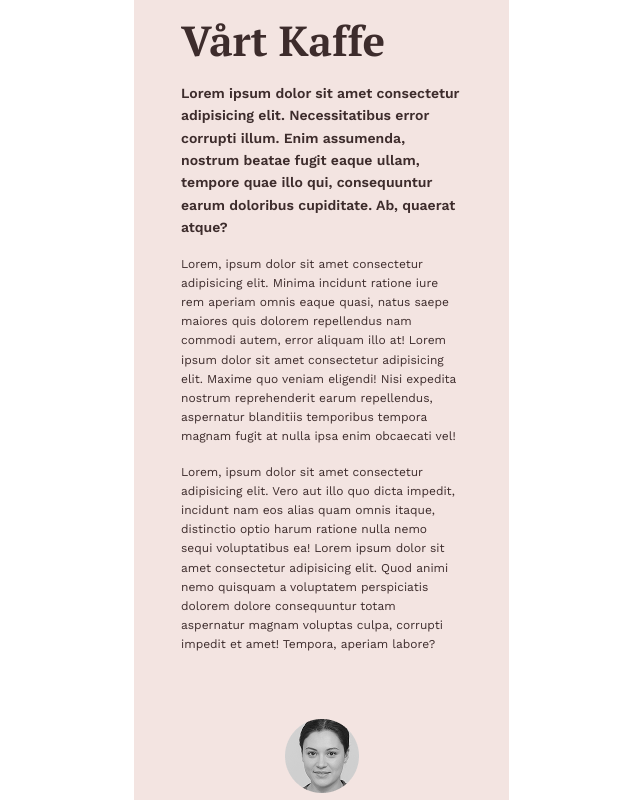
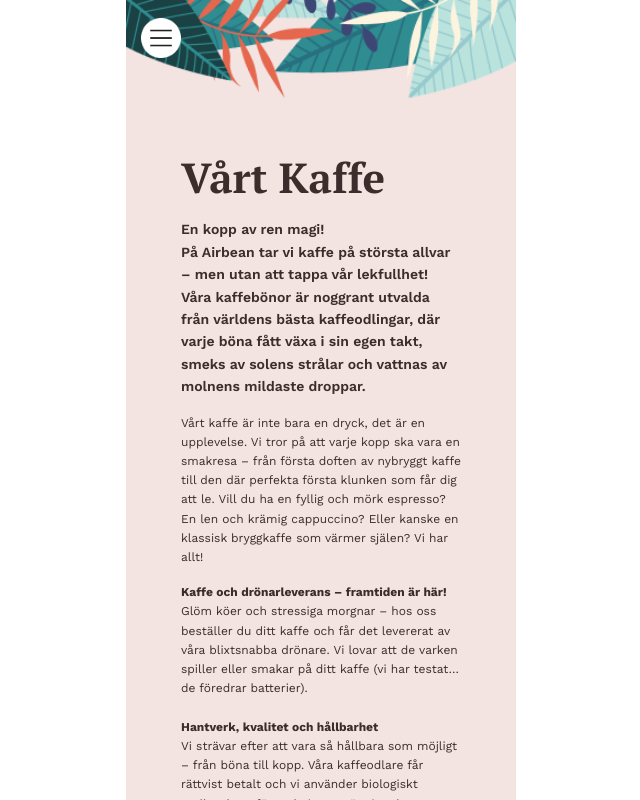
Before and after one commit to SimonGebru/Group-exam-Airbean, a React (Vite) app in the folder airbean-group/: page /about in a window 1280 px wide. Shown: the top 800 px of the page, without its empty margins (319-959 px from the left). Built offline with nearby package versions, Linux system fonts and the light colour scheme; the HTML template or start-up script is replaced by a standard one.

Commit message:
about ovh nav

```diff
--- a/airbean-group/src/components/About.jsx
+++ b/airbean-group/src/components/About.jsx
@@ -17,7 +17,7 @@
         <div className={`about-container ${isVisible ? "fade-in" : ""}`}>
             {/*Header*/}
             <header className="about-header">
-                <img src={headerImg} alt="Bilder på blad" />
+                <img src={headerImg} alt="Bilder på blad" className="header-img"/>
                 <img src={menuImg} alt="Hamburgarmeny" className="menu-icon" onClick={() => navigate("/nav")}/>
 
             </header>
@@ -25,13 +25,18 @@
             <section className="about-content">
                 <h1>Vårt Kaffe</h1>
                 <p className="bold">
-                    Lorem ipsum dolor sit amet consectetur adipisicing elit. Necessitatibus error corrupti illum. Enim assumenda, nostrum beatae fugit eaque ullam, tempore quae illo qui, consequuntur earum doloribus cupiditate. Ab, quaerat atque?
+                En kopp av ren magi! <br />På Airbean tar vi kaffe på största allvar – men utan att tappa vår lekfullhet! Våra kaffebönor är noggrant utvalda från världens bästa kaffeodlingar, där varje böna fått växa i sin egen takt, smeks av solens strålar och vattnas av molnens mildaste droppar.
                 </p>
                 <p>
-                    Lorem, ipsum dolor sit amet consectetur adipisicing elit. Minima incidunt ratione iure rem aperiam omnis eaque quasi, natus saepe maiores quis dolorem repellendus nam commodi autem, error aliquam illo at! Lorem ipsum dolor sit amet consectetur adipisicing elit. Maxime quo veniam eligendi! Nisi expedita nostrum reprehenderit earum repellendus, aspernatur blanditiis temporibus tempora magnam fugit at nulla ipsa enim obcaecati vel!
+                Vårt kaffe är inte bara en dryck, det är en upplevelse. Vi tror på att varje kopp ska vara en smakresa – från första doften av nybryggt kaffe till den där perfekta första klunken som får dig att le. Vill du ha en fyllig och mörk espresso? En len och krämig cappuccino? Eller kanske en klassisk bryggkaffe som värmer själen? Vi har allt!
                 </p>
                 <p>
-                    Lorem, ipsum dolor sit amet consectetur adipisicing elit. Vero aut illo quo dicta impedit, incidunt nam eos alias quam omnis itaque, distinctio optio harum ratione nulla nemo sequi voluptatibus ea! Lorem ipsum dolor sit amet consectetur adipisicing elit. Quod animi nemo quisquam a voluptatem perspiciatis dolorem dolore consequuntur totam aspernatur magnam voluptas culpa, corrupti impedit et amet! Tempora, aperiam labore?
+                <strong>Kaffe och drönarleverans – framtiden är här!</strong> <br />Glöm köer och stressiga morgnar – hos oss beställer du ditt kaffe och får det levererat av våra blixtsnabba drönare. Vi lovar att de varken spiller eller smakar på ditt kaffe (vi har testat… de föredrar batterier). <br /> <br />
+
+<strong>Hantverk, kvalitet och hållbarhet</strong> <br />
+Vi strävar efter att vara så hållbara som möjligt – från böna till kopp. Våra kaffeodlare får rättvist betalt och vi använder biologiskt nedbrytbara förpackningar. För vi tycker att gott kaffe ska smaka ännu bättre när man vet att det gör gott för världen.
+
+Så nästa gång du behöver en riktig energikick, en smakexplosion eller bara en riktigt schysst kaffestund – låt Airbean ta hand om det. Vi lovar, det är kärlek vid första klunken!
                 </p>
             </section>
             {/*Profil*/}
--- a/airbean-group/src/components/About.scss
+++ b/airbean-group/src/components/About.scss
@@ -11,10 +11,11 @@
   background-color: $bg-color;
   color: $text-color;
   text-align: center;
-  width: 375px;
+  width: 390px;
   max-width: 100%;
   margin: 0 auto;
-  min-height: 100vh;
+  height: 844px;
+  overflow: scroll;
   display: flex;
   flex-direction: column;
   justify-content: flex-start;
@@ -23,11 +24,14 @@
   max-width: 320px;
   margin: 0 auto;
   text-align: left;
+  padding-top: 20px;
+  flex-grow: 1;
 }
 .about-header {
   position: relative;
   width: 100%;
   height: 180px;
+  margin-bottom: 30px;
 
   img {
     display: block;
@@ -35,13 +39,13 @@
 
   .header-img {
     width: 100%;
-    height: 100%;
+    height: 124px;
     object-fit: cover;
   }
 
   .menu-icon {
     position: absolute;
-    top: 15px;
+    top: 40px;
     left: 15px;
     width: 40px;
     cursor: pointer;
@@ -91,9 +95,11 @@
   align-items: flex-end;
   justify-content: center;
 
+
   .footer-img {
     width: 100%;
     height: auto;
+    margin-top: auto;
   }
 }
 
@@ -121,3 +127,17 @@
         transform: translateY(0);
     }
 }
+
+::-webkit-scrollbar {
+    width: 8px;
+  }
+
+  ::-webkit-scrollbar-track {
+    background: transparent;
+    border-radius: 10px;
+  }
+
+  ::-webkit-scrollbar-thumb {
+    background: rgba(128, 128, 128, 0.5);
+    border-radius: 10px;
+  }
--- a/airbean-group/src/components/Nav.scss
+++ b/airbean-group/src/components/Nav.scss
@@ -30,7 +30,7 @@
 .nav-container {
   background-color: $bg-color;
   color: $text-color;
-  width: 375px;
+  width: 390px;
   height: 667px;
   display: flex;
   flex-direction: column;
```
